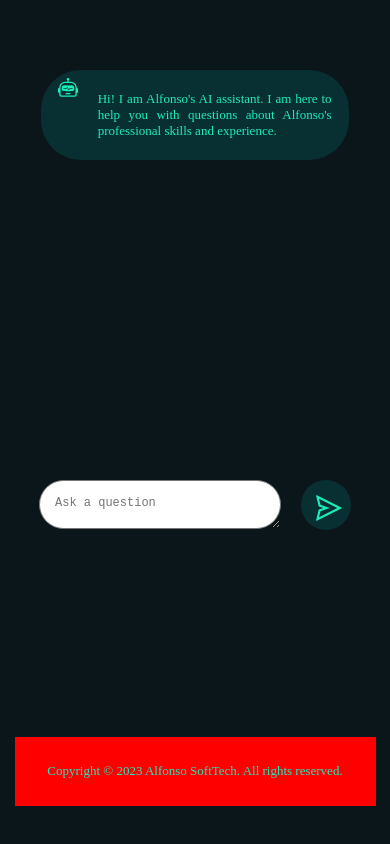
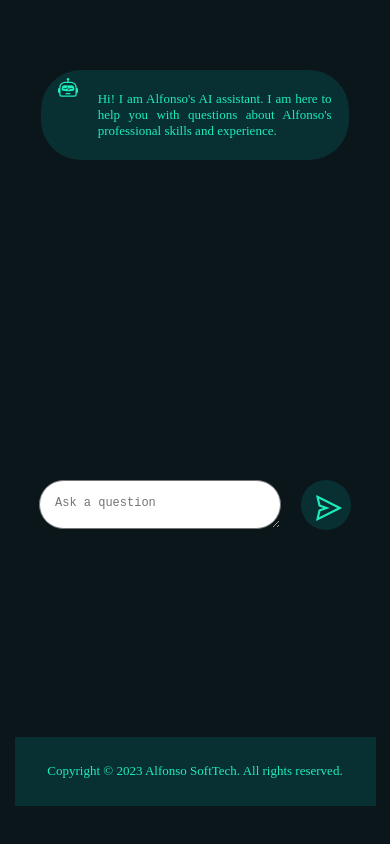
Before and after one commit to Alfonso1025/portfolio3_client, a React (Create React App) app: page / in a window 390 px wide. Shown: the part 485-1329 px from the top of the page. Built offline with nearby package versions, Linux system fonts and the light colour scheme.

Commit message:
testing2

```diff
--- a/src/styles/Chatbot.css
+++ b/src/styles/Chatbot.css
@@ -44,7 +44,7 @@
     max-height: 15vh;
     width: 60vw;
     text-align: justify;
-    line-height: 2;
+
 }
 .chatbot-form{
     display: flex;
--- a/src/styles/Footer.css
+++ b/src/styles/Footer.css
@@ -2,7 +2,7 @@
     display: flex;
     justify-content: center;
     align-items: center;
-    height: 3vh;
+    height: 6vh;
 
     background-color:  rgba(8, 48, 51, 1.5);
     margin-top: 10vh;
@@ -24,7 +24,7 @@
         margin-top: 10vh;
         margin-bottom: 10vh;
         padding: 5px;
-        background-color: red;
+
     }
     .footer-text{
         font-size: small;
```
